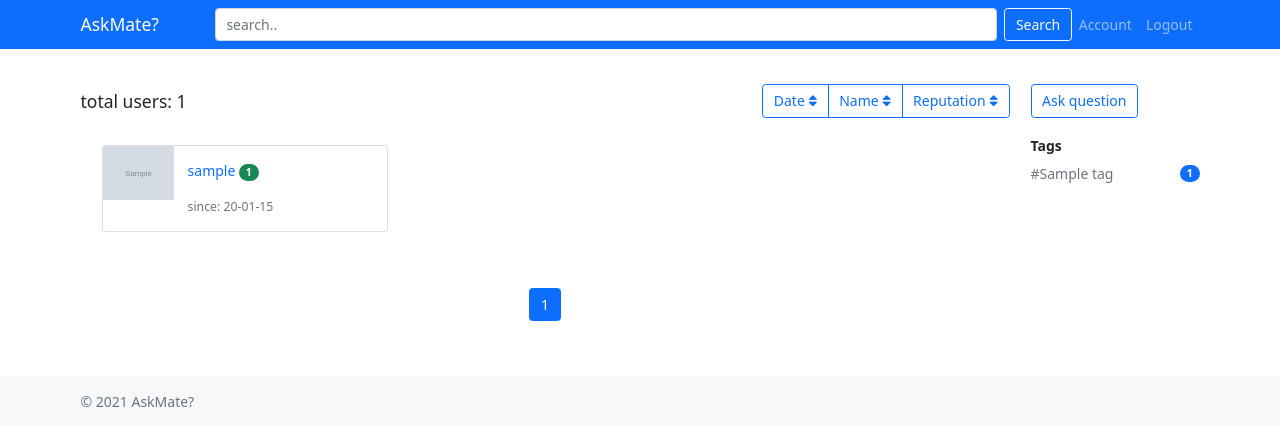
After one commit to luqkrzy/ask_mate, a Flask app: page /users in a window 1280 px wide. The commit adds this page. Shown: the top 446 px of the page. Run offline with Flask 2, Linux system fonts and the light colour scheme; a user stored in the database is signed in; tables that the repository leaves empty hold one stand-in row (values such as "Sample post"); grey boxes marked "Sample" are stand-in pictures; parts of the project's set-up code (start-up, migrations or seed data) failed here and were passed over; some libraries are stand-ins or nearby versions.

Commit message:
Implement users page

```diff
--- a/askmate/data_manager.py
+++ b/askmate/data_manager.py
@@ -70,7 +70,6 @@ def check_user_answer_vote(user_id, answer_id):
     return db.session.query(UserVotes).filter_by(user_id=user_id, answer_id=answer_id)
 
 
-
 def update_answer(updated_answer):
     question_id = updated_answer.get('question_id')
     message = updated_answer.get('message')
@@ -85,9 +84,16 @@ def find_user_by_email(email):
 def fetch_tags():
     return Tag.query.all()
 
+def fetch_users(request_args:dict):
+    page = int(request_args.get('page', int(1)))
+    order_by = request_args.get('order_by', 'user_name')
+    order_direction = request_args.get('order_direction', 'asc')
+    users = "Users.query.order_by(Users.{}.{}())".format(order_by, order_direction)
+    return eval(users).paginate(page, per_page=20)
+
 
 def count_tags():
-    return db.engine.execute('SELECT tag.tag_id, tag.tag_name, COUNT(tag.tag_id) FROM tag, question_tag WHERE tag.tag_id = question_tag.tag_id GROUP BY tag.tag_id;')
+    return db.engine.execute('SELECT tag.tag_id, tag.tag_name, count(question.tag_id) as count FROM tag, question WHERE question.tag_id = tag.tag_id GROUP BY tag.tag_name, tag.tag_id;')
 
 
 def choice_query():
--- a/askmate/question/routes.py
+++ b/askmate/question/routes.py
@@ -43,7 +43,6 @@ def route_question(question_id):
     list_comments_for_question = data_manager.find_comments_by_question_id(question_id)
     data_to_modify = dict(request.args)
     if not current_user.is_authenticated:
-        print('im here')
         current_user.user_id = 1000
 
     question_vote = data_manager.check_user_question_vote(user_id=current_user.user_id, question_id=question_id)
--- a/askmate/templates/_macros.html
+++ b/askmate/templates/_macros.html
@@ -66,8 +66,6 @@
 	</div>
 {% endmacro %}
 
-
-
 {# votes add plus for positive #}
 {%- macro macro_votes(question_votes="") %}
 	{%- set votes = question_votes -%}
@@ -120,39 +118,37 @@
 			{%- endif -%}
 			{%- for page_num in data_type.iter_pages(left_edge=1, right_edge=1, left_current=1, right_current=2) -%}
 				{%- if page_num -%}
-					{%- if data_type.page == page_num -%}
+					{%- if data_type.page == page_num %}
 						<li class="page-item active">
 							<a class="page-link" href="{{ url_for(route, page=page_num, **kwargs) }}">{{ page_num }}</a>
 						</li>
-					{%- else -%}
+					{%- else %}
 						<li class="page-item">
 							<a class="page-link" href="{{ url_for(route, page=page_num, **kwargs) }}">{{ page_num }}</a>
 						</li>
-					{%- endif -%}
+					{%- endif %}
 				{%- endif -%}
 			{%- endfor -%}
-			{% if data_type.has_next -%}
+			{% if data_type.has_next %}
 				<li class="page-item">
-					<a class="page-link" href="{{ next }}" aria-label="Previous">
-						<span aria-hidden="true">&raquo;</span>
-					</a>
+					<a class="page-link" href="{{ next }}" aria-label="Previous"><span aria-hidden="true">&raquo;</span></a>
 				</li>
-			{%- endif -%}
+			{%- endif %}
 		</ul>
 	</nav>
 {%- endmacro -%}
 
 {# count asnwers #}
-{% macro macro_count_answers(data="") %}
+{%- macro macro_count_answers(data="") -%}
 	<div class="container border-bottom my-3 fs-3">
-		{% set count_answers = data.count() %}
-		{% if count_answers == 1 %}
+		{%- set count_answers = data.count() -%}
+		{%- if count_answers == 1 %}
 			{{ count_answers }} answer
-		{% else %}
+		{%- else -%}
 			{{ count_answers }} answers
-		{% endif %}
+		{%- endif -%}
 	</div>
-{% endmacro %}
+{%- endmacro %}
 
 {# breadcrumbs#}
 {%- macro macro_breadcrumbs(route=url_for('main.route_home'), data="") -%}
@@ -260,8 +256,9 @@
 		</div>
 	{% endfor %}
 {% endmacro %}
+
 {# sorting bar #}
-{% macro sort_bar(route="", data="", order_direction="", search_resoult="") %}
+{% macro sort_bar(route="", data="", order_direction="", search_resoult="", tag_name="") %}
 	{%- if data.total == 0 %}
 		<div class="container mt-3">
 			<p>Your search - did not match any documents.</p>
@@ -273,16 +270,22 @@
 			</ul>
 		</div>
 	{%- else -%}
-		{%- set dict_sort_by = ({'Time': 'submission_time', 'Title': 'title', 'View': 'view_number', 'Votes': 'vote_number'}) -%}
+		{%- if request.endpoint == 'users.route_users' -%}
+			{%- set dict_sort_by = ({'Date': 'register_date', 'Name': 'user_name', 'Reputation': 'reputation'}) -%}
+		{% else %}
+			{%- set dict_sort_by = ({'Date': 'submission_time', 'Title': 'title', 'View': 'view_number', 'Votes': 'vote_number'}) -%}
+		{%- endif %}
 		<div class="container mt-3 px-0">
 			<div class="row">
 				<div class="col p-1 fs-3 ms-2">
 					<p class="fs-5">
 						{% if request.endpoint == 'main.route_home' %}{{ data.total }} questions
-						{% elif request.endpoint == 'questions.route_tag' %}&nbsp;
-						{% else %}about {{ data.total }} results for: {{ search_resoult }}
+						{% elif request.endpoint == 'questions.route_tag' %}&nbsp;Tag {{ tag_name }}
+						{% elif request.endpoint == 'questions.route_search' %}
+							about {{ data.total }} results for: {{ search_resoult }}
 							</p>
-						{% endif %}
+							{%- else -%}total users: {{ data.total }}
+						{%- endif -%}
 				</div>
 				<div class="col text-end">
 					<div class="btn-group" role="group" aria-label="Basic outlined">
@@ -335,7 +338,7 @@
 {% macro macro_vote_for_answer(current_user="", function="", question="", answer="") %}
 	{% if current_user.is_authenticated %}
 		{% if function == None %}
-			<div class="col-md-1">
+			<div class="col-xl-1">
 				<div class="row mt-3">
 					<p class="text-center">
 						<a href="{{ url_for('questions.route_question', question_id=question.question_id, answers_votes=+1, answer_id=answer.answer_id) }}"><i class="fas fa-chevron-up"></i></a>
--- a/askmate/templates/index.html
+++ b/askmate/templates/index.html
@@ -2,7 +2,6 @@
 {% from '_macros.html' import sort_bar, macro_votes, macro_pagination, macro_answer_pl_sg, macro_comment_pl_sg, macro_generate_question_list %}
 {% block title %}Home{% endblock %}
 {% block content %}
-	{{ current_user.is_authenticated }}
 	{# sorting bar#}
 	{{ sort_bar(route='main.route_home', data=questions, order_direction=asc_desc ) }}
 	{# generate questions result #}
--- a/askmate/templates/layout.html
+++ b/askmate/templates/layout.html
@@ -53,7 +53,7 @@
 								{%- for category, message in messages %}
 									<div class="alert alert-{{ category }}">
 										{{ message }}</div>
-								{%- endfor %}
+								{%- endfor -%}
 							{% endif %}
 						{% endwith -%}
 					</div>
--- a/askmate/templates/question.html
+++ b/askmate/templates/question.html
@@ -91,10 +91,10 @@
 		{{ macro_count_answers(data=answers_list) }}
 		{%- for answer in answers_list %}
 			<div class="container border mb-2">
-				<div class="row ">
+				<div class="row">
 					{{ macro_vote_for_answer(current_user=current_user, function=func_check_user_answer_vote(current_user.user_id|int, answer.answer_id|int).value('has_voted'), question=question, answer=answer) }}
 					<div class="col-xxl">
-						<div class="card-body">
+						<div class="card-body pb-2">
 							<p>{{ answer.message }}</p>
 							{% set answer_comments = comments_for_answers(answer.answer_id|int) %}
 							{% if answer_comments %}
--- a/askmate/templates/tag.html
+++ b/askmate/templates/tag.html
@@ -2,7 +2,7 @@
 {% from '_macros.html' import sort_bar, macro_pagination, macro_generate_question_list %}
 {% block title %}Tag{% endblock %}
 {% block content %}
-	{{ sort_bar(route='questions.route_tag', data=questions, order_direction=asc_desc, tag_id=tag_id ) }}
+	{{ sort_bar(route='questions.route_tag', data=questions, order_direction=asc_desc, tag_id=tag_id) }}
 	{# generate questions result #}
 	{{ macro_generate_question_list(route_question='questions.route_question', item=question, the_list=questions) }}
 	{#pagination #}
--- /dev/null
+++ b/askmate/templates/users.html
@@ -0,0 +1,30 @@
+{% extends "layout.html" %}
+{% from '_macros.html' import sort_bar, macro_pagination %}
+{% block title %}users{% endblock %}
+{%- block content %}
+	{{ sort_bar(route='users.route_users', data=users, order_direction=asc_desc) }}
+	<div class="container mt-3">
+		<div class="row row-cols-1 row-cols-lg-3 g-2 g-lg-3">
+			{%- for user in users.items %}
+				<div class="col">
+					<div class="card mb-3">
+						<div class="row g-0">
+							<div class="col me-0">
+								<img style="" class="card-img-top" src="{{ url_for('static', filename='img/usr_pic/' + user.picture) }}" alt="pic">
+							</div>
+							<div class="col-md-10 col-sm-9 col-lg-8 col-xl-9">
+								<div class="card-body">
+									<p class="card-text"><a href="" class="text-decoration-none">{{ user.user_name.split()[0] }}</a> <span class="badge bg-success rounded-pill">{{ user.reputation }}</span></p>
+									<p class="card-text"><small class="text-muted">since: {{ user.register_date.strftime('%y-%m-%d')}} </small>
+									</p>
+								</div>
+							</div>
+						</div>
+					</div>
+				</div>
+			{%- endfor %}
+		</div>
+	</div>
+	{#pagination #}
+	{{ macro_pagination(data_type=users, page_num=page_num, previous=url_for('users.route_users', page=users.prev_num), route='users.route_users', next=url_for('users.route_users', page=users.next_num)) }}
+{%- endblock content %}
--- a/askmate/users/routes.py
+++ b/askmate/users/routes.py
@@ -89,3 +89,18 @@ def route_update_account():
             flash('wrong password', 'danger')
 
     return render_template('update_account.html', form=form)
+
+
+@users.route("/users")
+@login_required
+def route_users():
+    order_direction = request.args.get('order_direction')
+    switch_order_direction = data_manager.switch_asc_desc(order_direction)
+    request_args = dict(request.args)
+    print(request_args)
+    users= data_manager.fetch_users(request_args)
+
+
+
+
+    return render_template('users.html', users=users, asc_desc=switch_order_direction)
```
Also changed, not shown: askmate/main/routes.py (+10 -10 lines), askmate/templates/test.html (+15 -7 lines).
